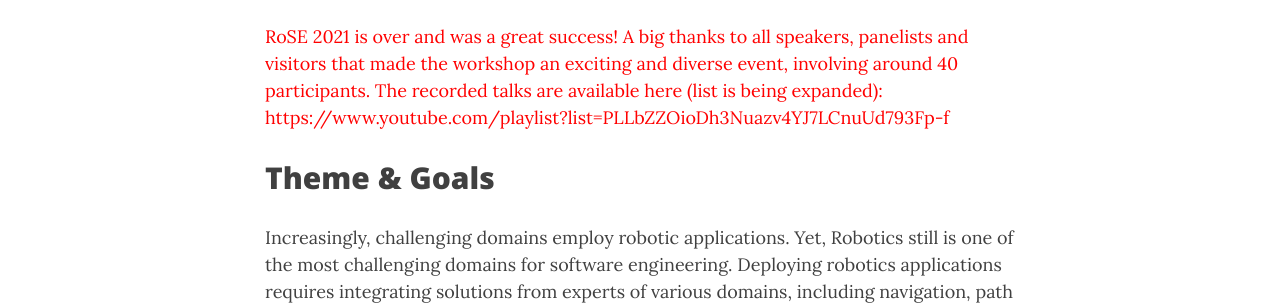
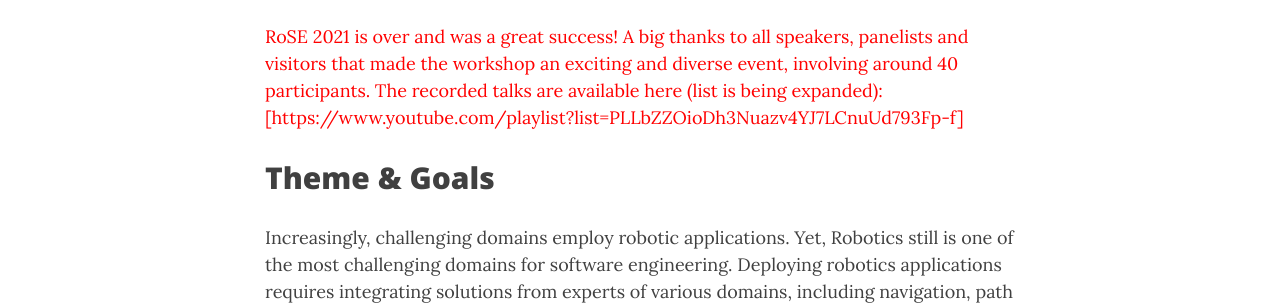
Before and after one commit to rose-workshops/rose-workshops.github.io, a Jekyll site: the page built from rose2021.md, in a window 1280 px wide and 900 px high, scrolled down 371 px. Shown: the part 154-459 px from the top of the window. Built offline with Jekyll 4.4.1, drawn with Linux system fonts in a browser that asks for light colours; nearby versions of some CDN libraries.

Commit message:
Fixed URL.

```diff
--- a/rose2021.md
+++ b/rose2021.md
@@ -10,7 +10,7 @@
 - Virtual
 - June 2, 2021
 
-<span style="color:red;">RoSE 2021 is over and was a great success! A big thanks to all speakers, panelists and visitors that made the workshop an exciting and diverse event, involving around 40 participants. The recorded talks are available here (list is being expanded):<br/>  https://www.youtube.com/playlist?list=PLLbZZOioDh3Nuazv4YJ7LCnuUd793Fp-f
+<span style="color:red;">RoSE 2021 is over and was a great success! A big thanks to all speakers, panelists and visitors that made the workshop an exciting and diverse event, involving around 40 participants. The recorded talks are available here (list is being expanded):<br/>  [https://www.youtube.com/playlist?list=PLLbZZOioDh3Nuazv4YJ7LCnuUd793Fp-f]
 </span>
 
 ## Theme & Goals
```
